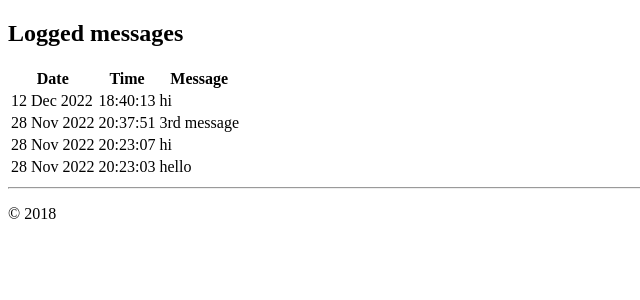
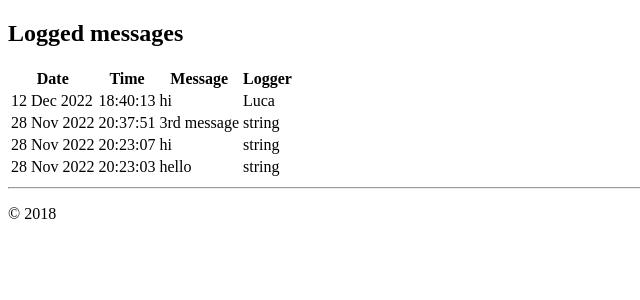
Before and after one commit to LucaP97/DESD, a Django app: page / in a window 1280 px wide. Shown: the part 26-326 px from the top of the page, without its empty margins (0-640 px from the left). Run offline with Django 4.2, Linux system fonts and the light colour scheme; data comes from the database, SQL or seed files in the repository; both versions use the stored data as it was after the commit.

Commit message:
lesson 3

```diff
--- a/histogram/forms.py
+++ b/histogram/forms.py
@@ -4,4 +4,4 @@ from histogram.models import logMessage
 class logMessageForm(forms.ModelForm):
     class Meta:
         model = logMessage
-        fields = ("message",) # NOTE, the trailing comma is required
+        fields = ("message", "logger") # NOTE, the trailing comma is required
--- a/histogram/models.py
+++ b/histogram/models.py
@@ -4,6 +4,7 @@ from django.utils import timezone
 class logMessage(models.Model):
     message = models.CharField(max_length=300)
     log_date = models.DateTimeField("date logged")
+    logger = models.CharField(max_length=100)
 
     def __str__(self):
         """Returns a string representation of a message."""
--- a/histogram/templates/histogram/home.html
+++ b/histogram/templates/histogram/home.html
@@ -12,6 +12,7 @@
                 <th>Date</th>
                 <th>Time</th>
                 <th>Message</th>
+                <th>Logger</th>
             </tr>
             </thead>
             <tbody>
@@ -22,6 +23,7 @@
                     <td>
                         {{ message.message }}
                     </td>
+                    <td> {{message.logger}} </td>
                 </tr>
             {% endfor %}
             </tbody>
```
Also changed, not shown: db.sqlite3, histogram/migrations/0002_logmessage_logger.py (added).
